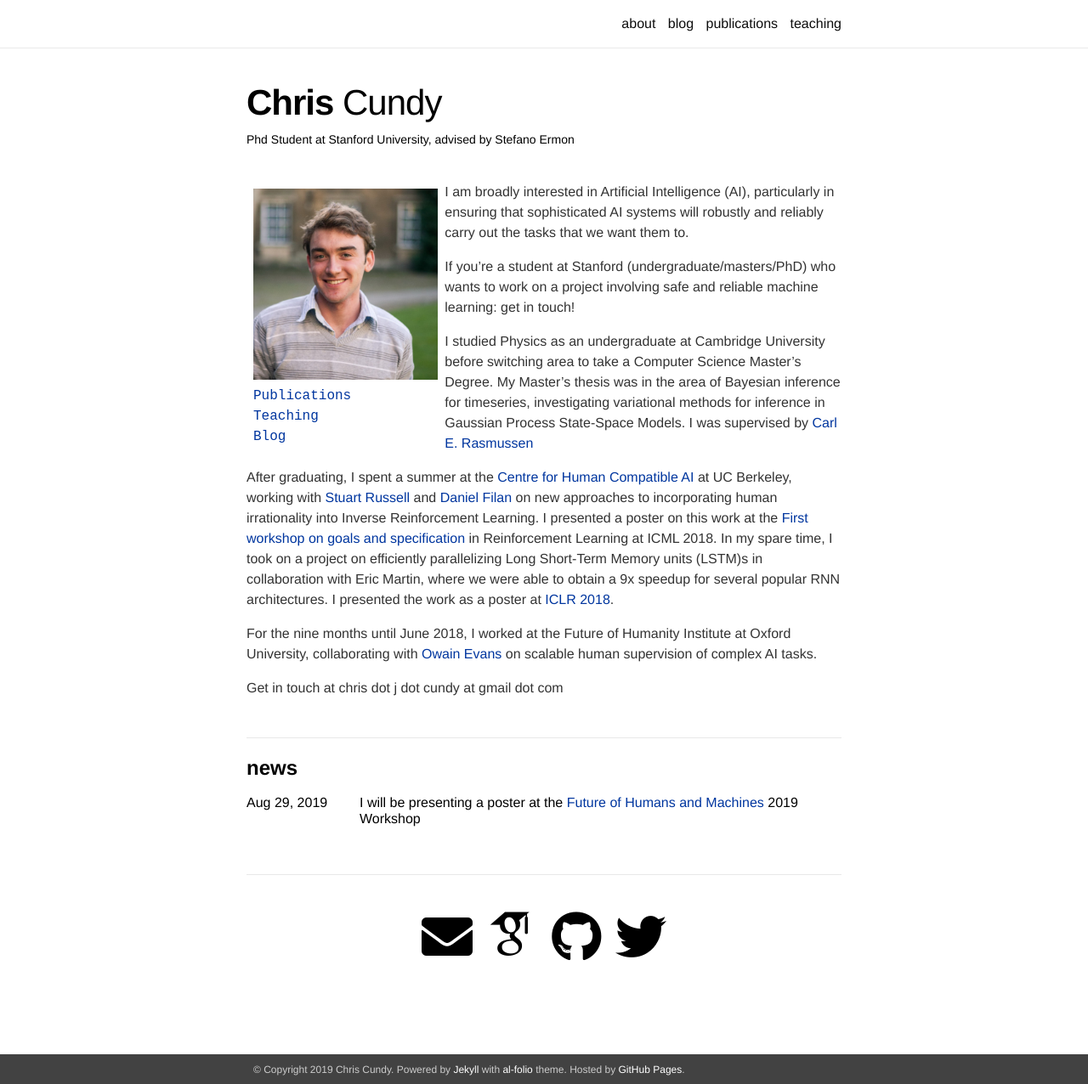
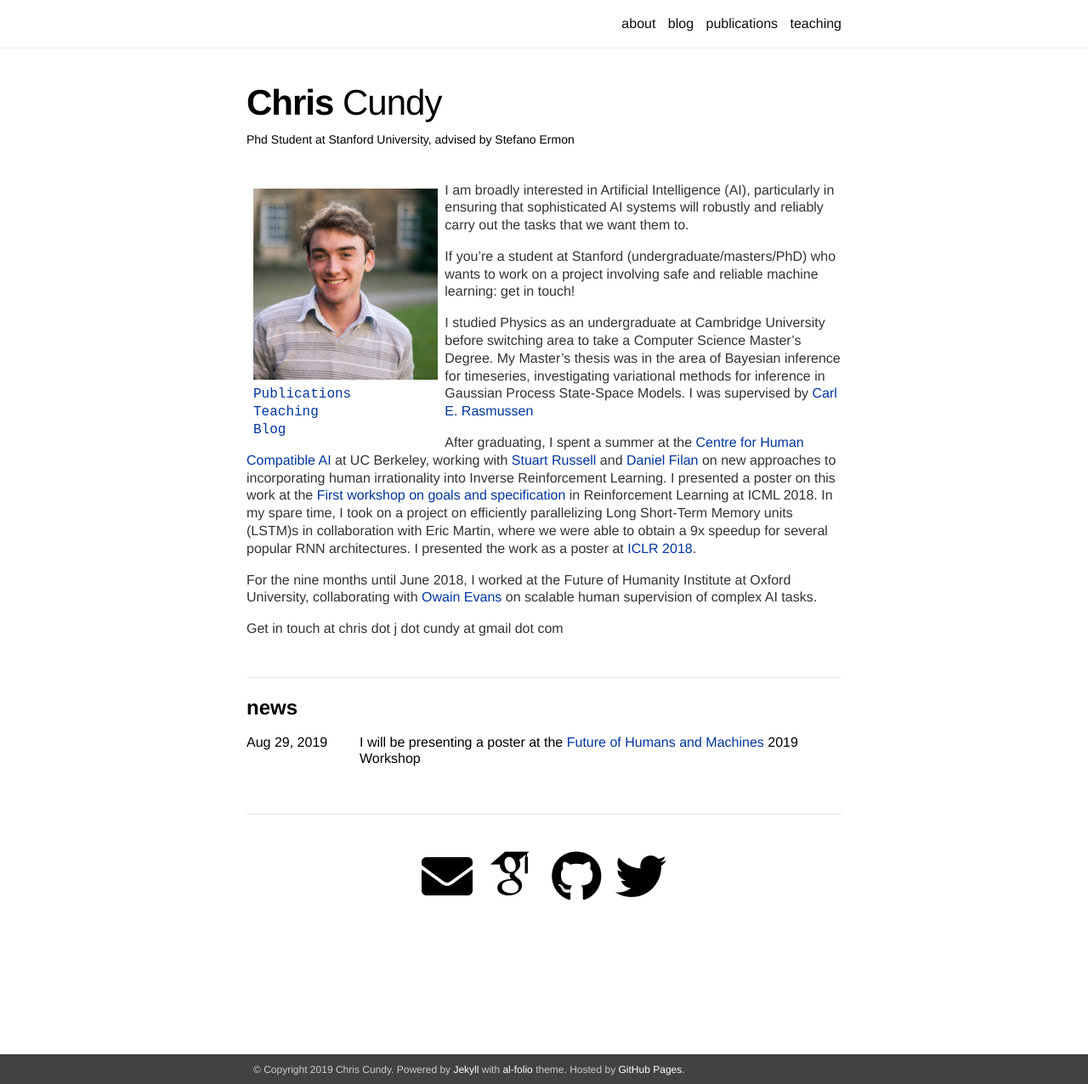
Before and after one commit to C-J-Cundy/C-J-Cundy.github.io, a Jekyll site: the page built from _pages/about.md, in a window 1280 px wide and 1276 px high. Shown: the whole window at 85% size. Built offline with Jekyll 4.4.1, drawn with Linux system fonts in a browser that asks for light colours; nearby versions of some CDN libraries; some web fonts are replaced.

Commit message:
fiddled with the fonts

```diff
--- a/_sass/_typography.scss
+++ b/_sass/_typography.scss
@@ -4,7 +4,7 @@
 
 body {
     color: $text-color;
-    font-weight: 100;
+    font-weight: 300;
 }
 
 abbr {
@@ -14,7 +14,7 @@
 
 p {
     color: #333;
-    line-height: 1.5;
+    line-height: 1.3;
 }
 
 small,
--- /dev/null
+++ b/_sass/_variables 2.scss
@@ -0,0 +1,165 @@
+
+/******************************************************************************/
+
+// Typography
+$base-font-size: 16px !default;
+$small-font-size:  1.0rem !default;
+$bold-font-weight: bold !default;
+$font-family: Helvetica, Arial, sans-serif !default;
+$line-height: 1.5 !default;
+$heading-font-family: Helvetica, sans-serif !default;
+$heading-font-weight: 900 !default;
+$heading-line-height: 1.25 !default;
+$monospace-font-family: 'Source Code Pro', Consolas, monospace !default;
+$h1: 2.998rem !default;
+$h2: 1.5rem !default;
+$h3: 1.25rem !default;
+$h4: 1rem !default;
+$h5: .875rem !default;
+$h6: .75rem !default;
+$h00: 4rem !default;
+$h0: 3rem !default;
+$h00-responsive: 8vw !default;
+$h0-responsive: 6vw !default;
+$h1-responsive: 4vw !default;
+$h00-responsive-max: 7.68rem !default;
+$h0-responsive-max: 5.76rem !default;
+$h1-responsive-max: 3.84rem !default;
+$abbr-border-bottom: 1px black dotted;
+
+// Page width
+$measure-width: 42rem !default;
+
+
+// Viewport widths
+$viewport-small: 32em;
+$viewport-medium: 48em;
+$viewport-large: 64em;
+
+// Colors
+$red:               #FF3636 !default;
+$red-1:             #f95020 !default;
+$orange:            #F29105 !default;
+$orange-1:          #ffcc22 !default;
+$blue:              #2698BA !default;
+$blue-1:            #0076df !default;
+$dark-blue:         #00369f !default;
+$green:             #00ab37 !default;
+$green-1:           #11D68B !default;
+$green-2:           #00cf26 !default;
+$dark-green:        #009f06 !default;
+$light-green:       #ddffdd !default;
+$lime_green:        #B7D12A !default;
+$purple:            #B509AC !default;
+$pink:              #f92080 !default;
+$light-pink:        #ffdddd !default;
+$yellow:            #efcc00 !default;
+$black:             #000000 !default;
+
+$white:             #fff !default;
+$dark-gray:         #333 !default;
+$mid-gray:          #666 !default;
+$light-gray:        #ccc !default;
+$lighter-gray:      #eee !default;
+
+$grey-color:        #828282;
+$grey-color-light:  lighten($grey-color, 40%);
+$grey-color-dark:   darken($grey-color, 25%);
+
+$darken-1:          rgba(#000,.0625) !default;
+$darken-2:          rgba(#000,.125) !default;
+$darken-3:          rgba(#000,.25) !default;
+$darken-4:          rgba(#000,.5) !default;
+
+$theme-color:       $dark-blue;
+$code-color:        $dark-gray;
+$text-color:        $black;
+$background-color:  $white;
+
+// Links
+$link-color:        $theme-color;
+$link-hover-color:  darken($theme-color, 40%);
+
+// Breakpoints
+$breakpoint-md: '(min-width: 52em)';
+$breakpoint-xl: '(min-width: 96em)';
+
+// Whitespace
+$space-1: .5rem !default;
+$space-2: 1rem !default;
+$space-3: 2rem !default;
+$space-4: 4rem !default;
+
+$horizontal-spacing-unit:       50px;
+$vertical-spacing-unit:         40px;
+$nav-height:                    56px;
+
+// Buttons
+$button-font-size: inherit !default;
+$button-font-weight: normal !default;
+$button-line-height: 1.125rem !default;
+$button-padding-y: .5rem !default;
+$button-padding-x: 1rem !default;
+$button-font-family: $heading-font-family;
+
+// Forms
+$form-field-font-size: 1rem !default;
+$form-field-height: 2.25rem !default;
+$form-field-padding-y: .5rem !default;
+$form-field-padding-x: .5rem !default;
+
+// Borders
+$border-color: $light-gray !default;
+$border-width: 1px !default;
+$border-radius: 3px !default;
+
+// Forms
+$form-field-font-size: 1rem;
+$form-field-height: 2.25rem;
+$form-field-padding-y: .5rem;
+$form-field-padding-x: .5rem;
+
+// Code
+$pre-border-radius: 0;
+$pre-background-color: #fafafa;
+$hljs-comment: $mid-gray;
+$hljs-keyword: $dark-blue;
+$hljs-name: $dark-gray;
+$hljs-number: $dark-green;
+$hljs-string: $red;
+$hljs-title: $red;
+$hljs-type: $dark-blue;
+$hljs-tag: $dark-blue;
+$hljs-attribute: $dark-green;
+$hljs-regexp: $dark-green;
+$hljs-symbol: $purple;
+$hljs-built-in: $dark-blue;
+$hljs-preprocessor: $mid-gray;
+$hljs-deletion: $light-pink;
+$hljs-addition: $light-green;
+$hljs-change: $dark-blue;
+$hljs-chunk: $light-gray;
+
+// Header
+$nav-height: 56px;
+
+// Footer
+$footer-border-top: thin solid $grey-color-dark;
+$footer-padding: $space-1;
+$footer-color: $light-gray;
+$footer-bg-color: $grey-color-dark;
+$footer-font-weight: 300;
+$footer-font-size: .75rem;
+
+
+/******************************************************************************/
+
+
+/* portfolio tinkering */
+$img_spacing: 8px;
+$img-height: 275px;
+$caption-font-size: 10px;
+$caption-color: #aaa;
+
+/* add on-palm to be consistent with other jekyll theme media queries */
+$on-palm:  600px !default;
```
